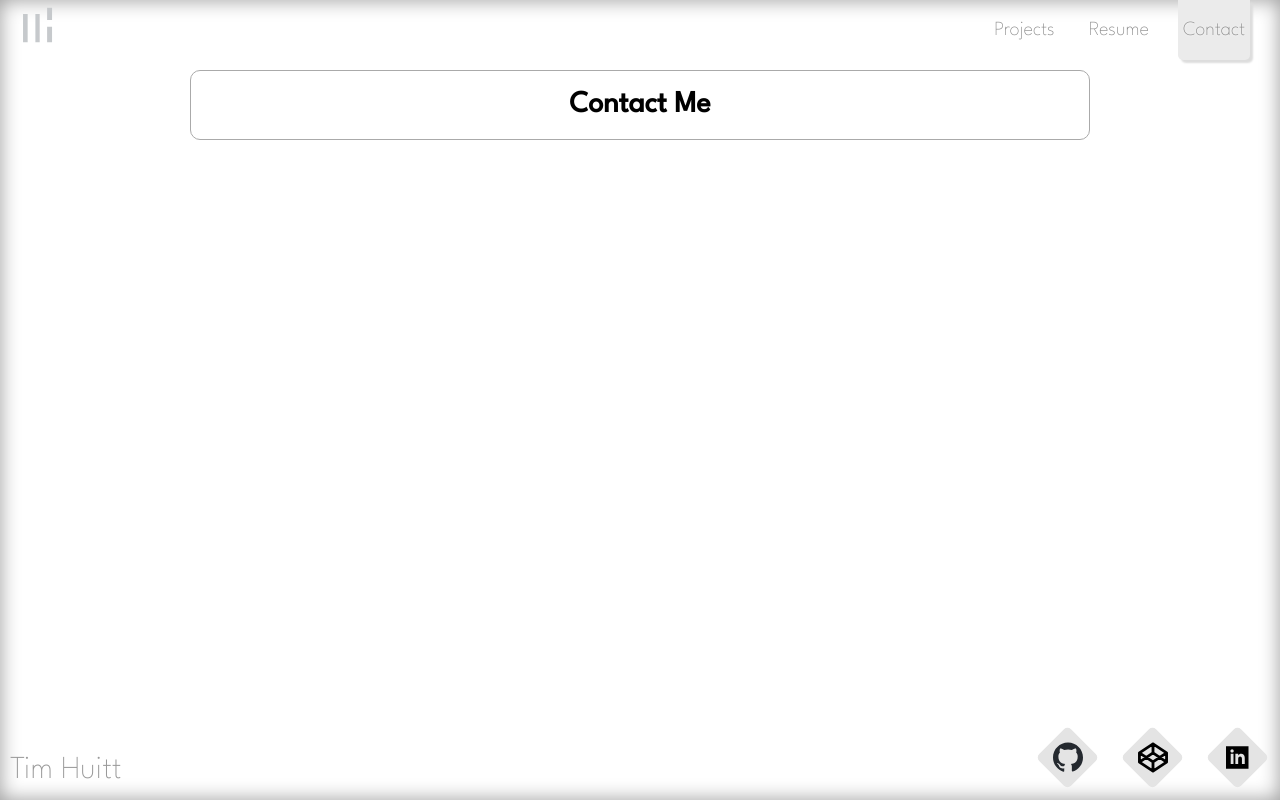
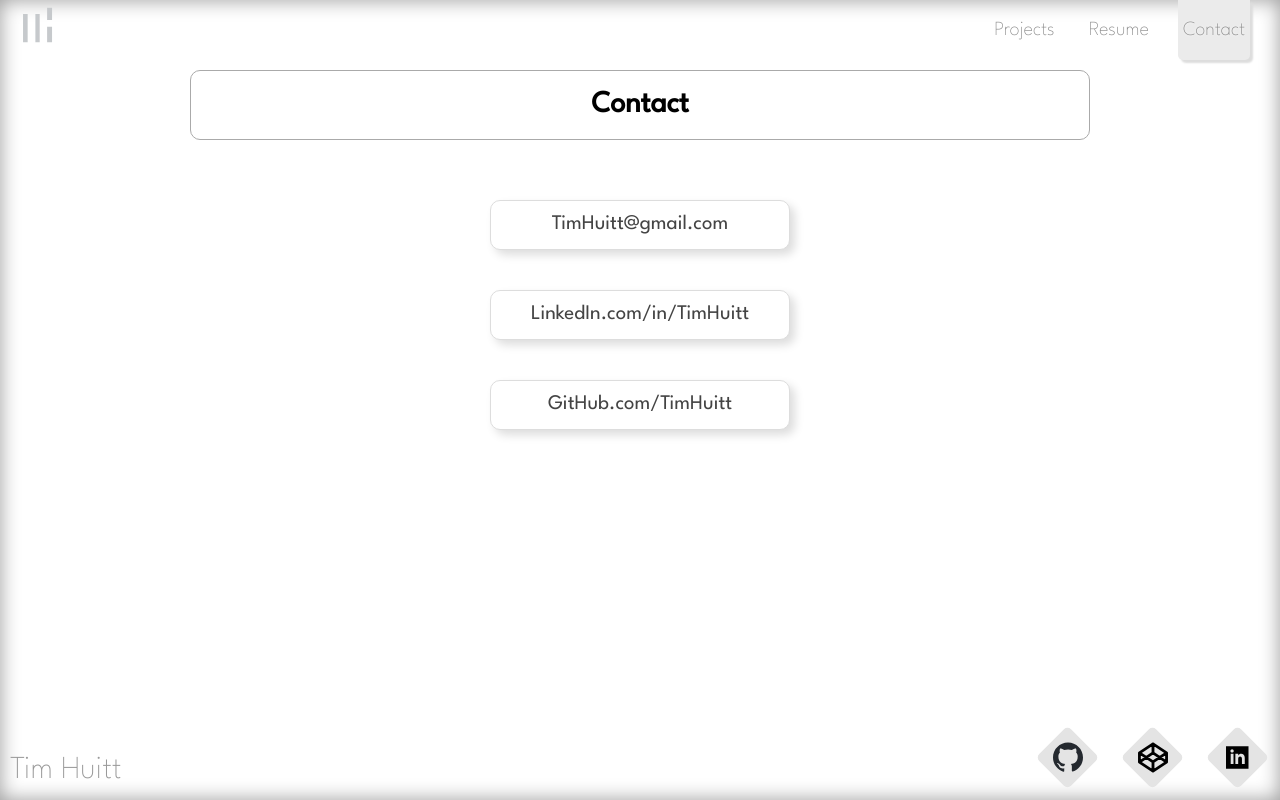
Before and after one commit to TimHuitt/portfolio-client, a React (Vite) app: page /contact in a window 1280 px wide. Built offline with nearby package versions, Linux system fonts and the light colour scheme; no server answers.

Commit message:
update Contact

```diff
--- a/src/pages/Contact/Contact.css
+++ b/src/pages/Contact/Contact.css
@@ -13,3 +13,41 @@
   border: 1px solid #aaa;
   margin-top: 10px;
 }
+.contact-container {
+  display: flex;
+  align-items: center;
+  justify-content: center;
+  flex-direction: column;
+  max-height: 50px;
+  margin: 150px auto;
+}
+.contact {
+  display: flex;
+  align-items: center;
+  justify-content: center;
+  width: 300px;
+  height: 50px;
+  max-height: 50px;
+  margin: 20px auto;
+
+  border-radius: 10px;
+  background: #fff;
+  border: 1px solid #ddd;
+  box-shadow: 5px 5px 10px #ddd;
+}
+.contact button {
+  font-size: 1.3rem;
+  font-weight: 400;
+  color: #444 !important;
+}
+
+.contact:hover {
+  background: #fff;
+  transform: translate(-1px, -1px);
+  box-shadow: 5px 5px 15px #aaa;
+}
+.contact:active {
+  background: #eee;
+  transform: translate(0px, 0px);
+  box-shadow: 2px 2px 4px #aaa;
+}
--- a/src/pages/Contact/Contact.jsx
+++ b/src/pages/Contact/Contact.jsx
@@ -1,16 +1,34 @@
+import { Link } from 'react-router-dom'
 import './Contact.css'
 const Contact = () => {
 
   return (
     <div className='Contact'>
       <div className='contact-header'>
-          <h1 className='p-4 font-bold text-3xl'>Contact Me</h1>
+          <h1 className='p-4 font-bold text-3xl'>Contact</h1>
       </div>
-      <div className='contact'>
-          <h1 className='p-4 font-bold text-3xl'>
-            <p> </p>
-
-          </h1>
+      <div className="contact-container">
+        <a href="mailto:timhuitt@gmail.com">
+          <div className='contact'>
+              <button>
+                TimHuitt@gmail.com
+              </button>
+          </div>
+        </a>
+        <Link to="https://linkedin.com/in/timhuitt" target="_blank" rel="noopener noreferrer">
+          <div className='contact'>
+              <button>
+                LinkedIn.com/in/TimHuitt
+              </button>
+          </div>
+        </Link>
+        <Link to="https://github.com/TimHuitt" target="_blank" rel="noopener noreferrer">
+          <div className='contact'>
+              <button>
+                GitHub.com/TimHuitt
+              </button>
+          </div>
+        </Link>
       </div>
     </div>
   )
--- a/src/pages/Home/Home.jsx
+++ b/src/pages/Home/Home.jsx
@@ -14,7 +14,7 @@ const Home = () => {
             <p>
             I'm an experienced Software Engineer with a strong passion for solving intricate problems through innovative programming, driven to enhance efficiency and create positive impacts at all levels.
             <br /><br />
-            My history includes many successful leadership roles, the professional development and deployment of Python and VBA applications, and the completion of an intensive software engineering course.
+            My history includes the professional development and deployment of Python and VBA applications, the completion of an intensive software engineering course, and many successful leadership roles.
             </p>
           </h1>
       </div>
--- a/src/pages/Project/Project.css
+++ b/src/pages/Project/Project.css
@@ -32,6 +32,7 @@
   grid-row: 3;
   grid-column: 2;
   overflow-y: auto;
+  padding-top: 40px;
 }
 .project-links {
   display: flex;
@@ -39,7 +40,6 @@
   grid-row: 2;
   grid-column: 1 / span 2;
   text-align: right;
-  padding: 0 40px;
   font-weight: 400;
   font-size: 1.25rem;
 }
--- a/src/pages/Project/Project.jsx
+++ b/src/pages/Project/Project.jsx
@@ -34,8 +34,8 @@ const Project = () => {
           <h1 className='p-4 font-bold text-3xl'>{project.title}</h1>
       </div>
       <div className="project-links">
-        <p className='text-left'><a href={project.gitLink}>View Deployed App</a></p>
-        <p className='text-right'><a href={project.deployLink}>View on GitHub</a></p>
+        <p className='text-left'><a href={project.gitLink}>View on GitHub</a></p>
+        <p className='text-right'><a href={project.deployLink}>View Deployed App</a></p>
       </div>
       <div className='project-details'>
         <div
--- a/src/pages/Resume/Resume.css
+++ b/src/pages/Resume/Resume.css
@@ -3,11 +3,10 @@
   max-width: 1000px;
   display: flex;
   justify-content: center;
-  margin-bottom: 100px;
 }
 .resume-container {
   width: 90vw;
-  padding: 60px 0;
+  margin-top: 100px;
   z-index: -1;
 }
 .download {
@@ -20,7 +19,6 @@
   width: 150px;
   height: 50px;
   max-height: 50px;
-  margin: 20px;
   border-radius: 10px;
   background: #fff;
   border: 1px solid #ddd;
--- a/src/pages/Resume/Resume.jsx
+++ b/src/pages/Resume/Resume.jsx
@@ -18,6 +18,9 @@ const Resume = () => {
       <div className="resume-container">
         <img src={resumeImage} />
       </div>
+      <div className='spacer'>
+
+      </div>
     </div>
   )
 }
```
